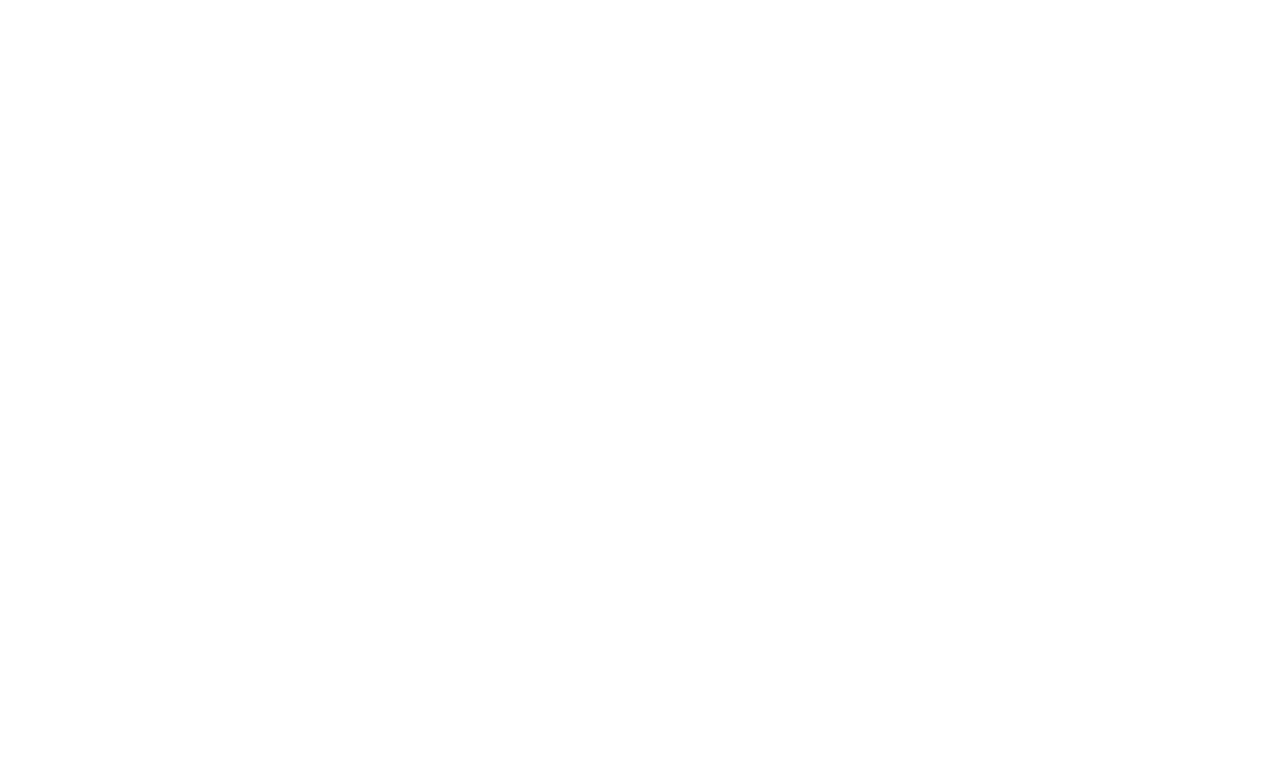
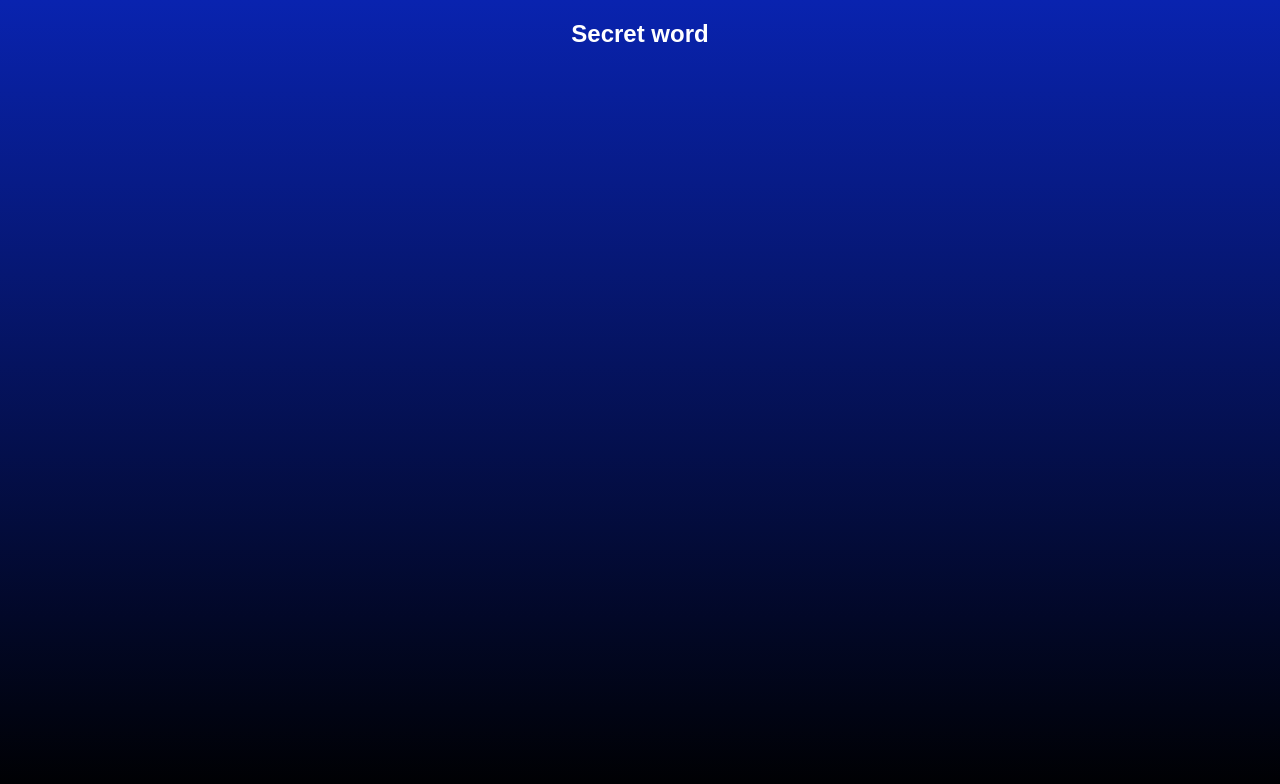
Before and after one commit to Mateusinbessa/secret-word, a React (Vite) app: page / in a window 1280 px wide. Shown: the top 784 px of the page. Built offline with nearby package versions, Linux system fonts and the light colour scheme.

Commit message:
Ajustes gerais

```diff
--- a/src/App.css
+++ b/src/App.css
@@ -0,0 +1,6 @@
+#Container {
+  display: flex;
+  justify-content: center;
+  align-items: center;
+  text-align: center;
+}
--- a/src/App.jsx
+++ b/src/App.jsx
@@ -8,6 +8,9 @@
 
   return (
     <>
+      <div id='Container'>
+        <h2>Secret word</h2>
+      </div>
     </>
   )
 }
--- a/src/index.css
+++ b/src/index.css
@@ -0,0 +1,15 @@
+html, body {
+    height: 100%;
+}
+
+body {
+    font-family: Arial, Helvetica, sans-serif;
+    margin: 0;
+    padding: 0;
+    background: linear-gradient(
+        180deg,
+        rgba(9, 35, 175, 1) 0%,
+        rgba(0, 0, 0, 1) 100%
+      );
+    color: #FFF;
+}
```
